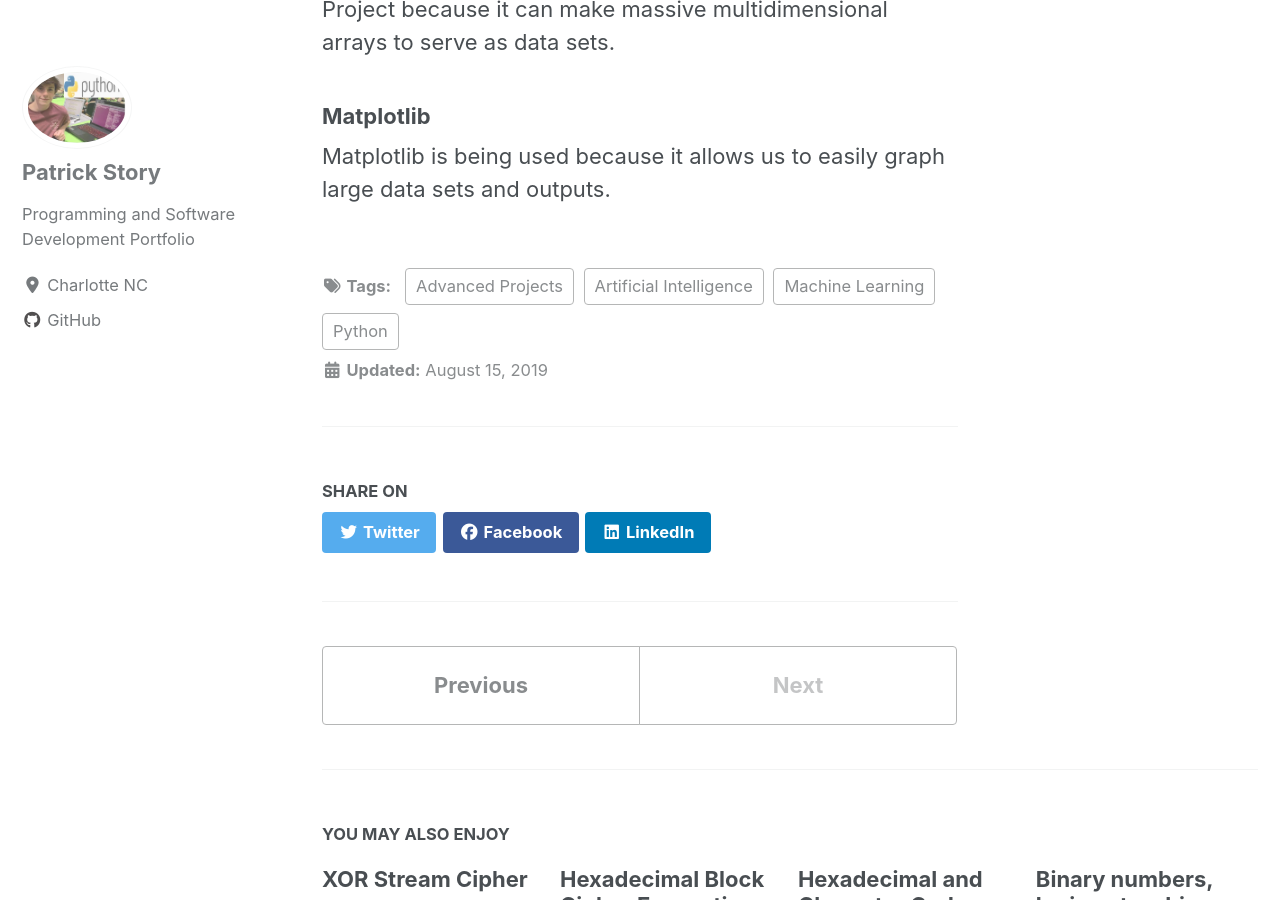
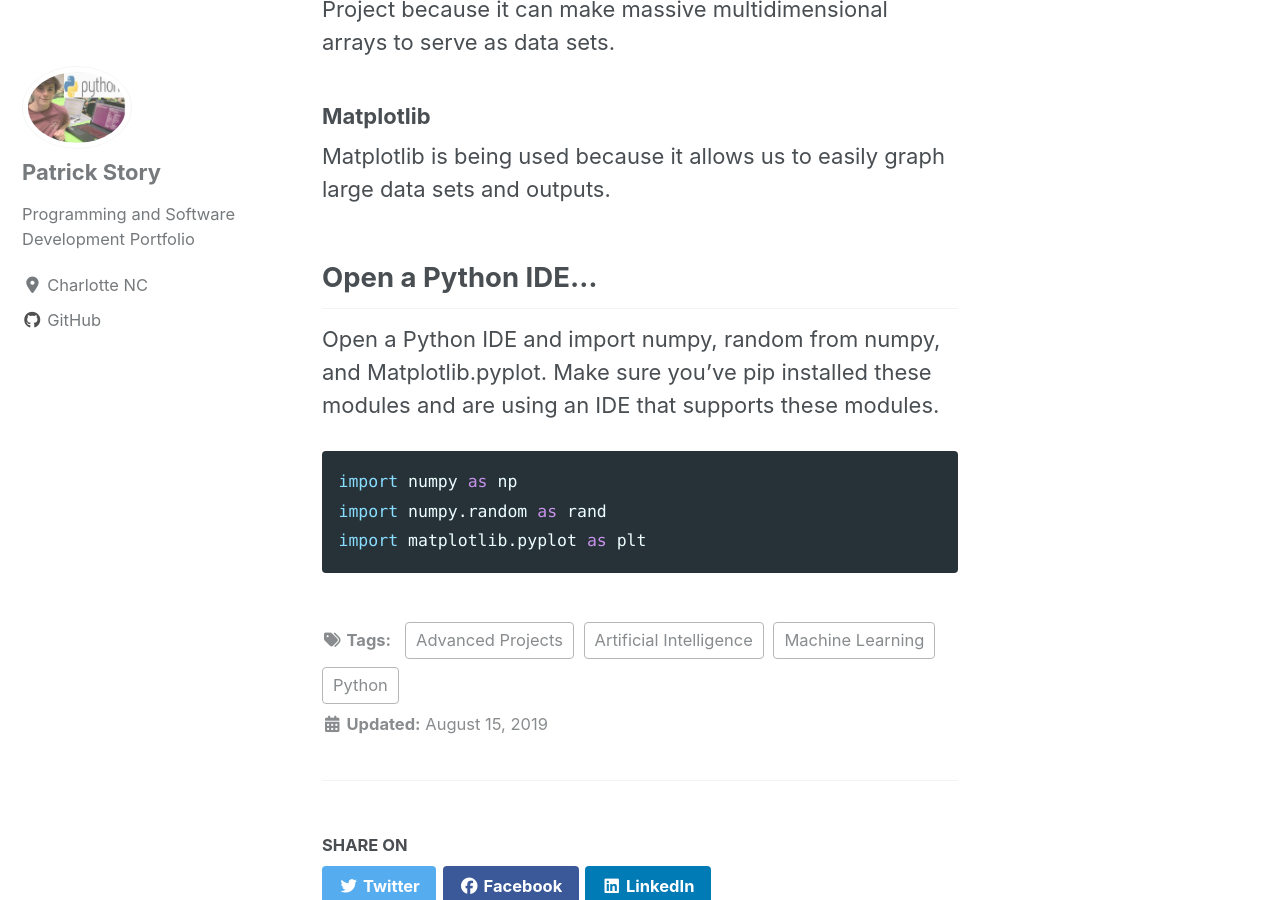
Before and after one commit to Patchyst/Patchyst.github.io, a Jekyll site: the page built from _posts/2019-08-15-My_First_Machine_Learning_Model.md, in a window 1280 px wide and 900 px high, scrolled down 4781 px. Built offline with Jekyll 4.4.1, drawn with Linux system fonts in a browser that asks for light colours; cached includes are drawn as plain includes; nearby versions of some CDN libraries.

Commit message:
updating build a nueron project

````diff
--- a/_posts/2019-08-15-My_First_Machine_Learning_Model.md
+++ b/_posts/2019-08-15-My_First_Machine_Learning_Model.md
@@ -44,3 +44,10 @@ Since creating a Neuron can be confusing lets it down into steps:
 Numpy is a useful module to use in any Machine Learning Project because it can make massive multidimensional arrays to serve as data sets.
 ### Matplotlib
 Matplotlib is being used because it allows us to easily graph large data sets and outputs.
+## Open a Python IDE...
+Open a Python IDE and import numpy, random from numpy, and Matplotlib.pyplot. Make sure you've pip installed these modules and are using an IDE that supports these modules.
+```python
+import numpy as np
+import numpy.random as rand
+import matplotlib.pyplot as plt
+```
````
